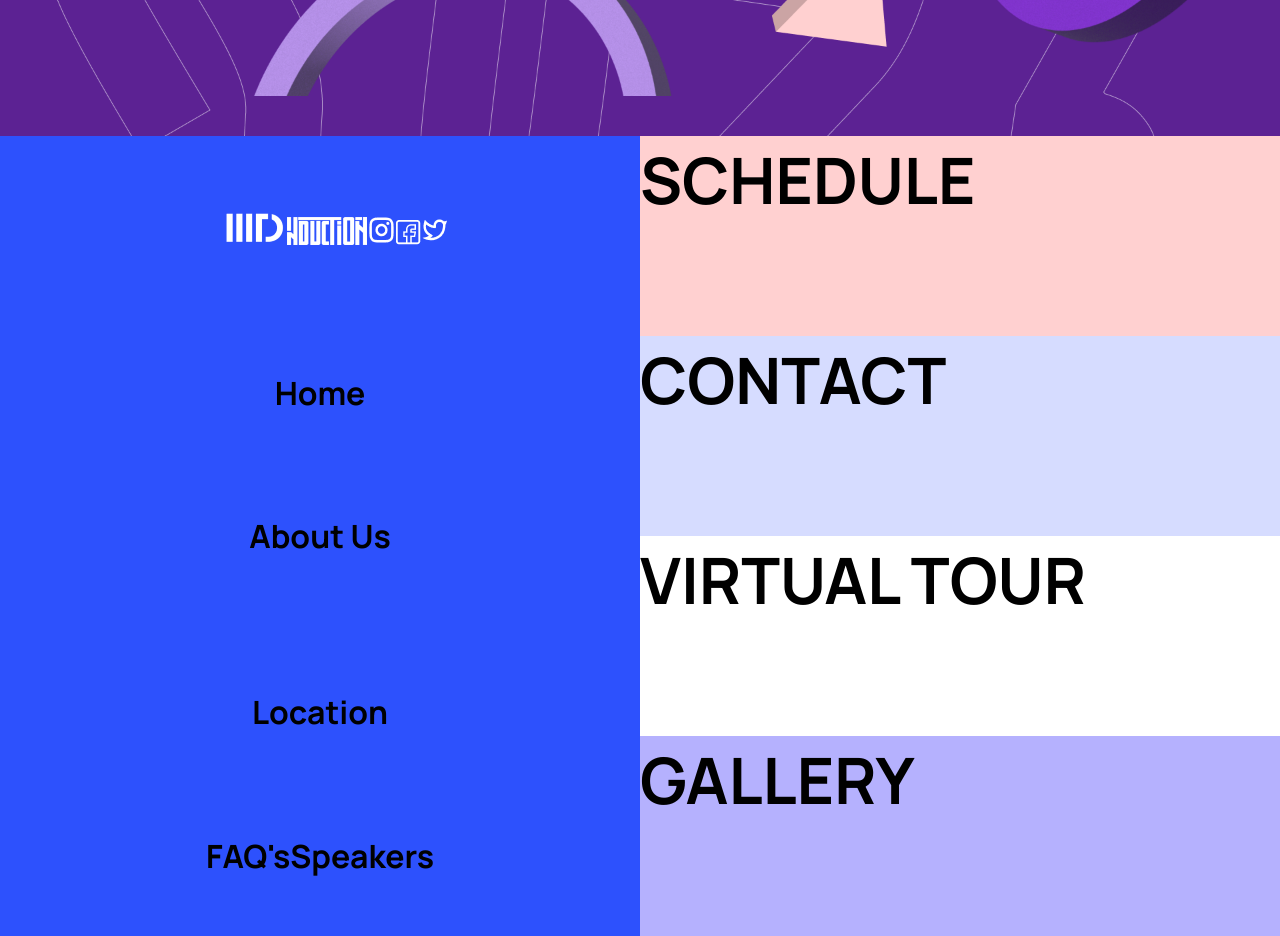
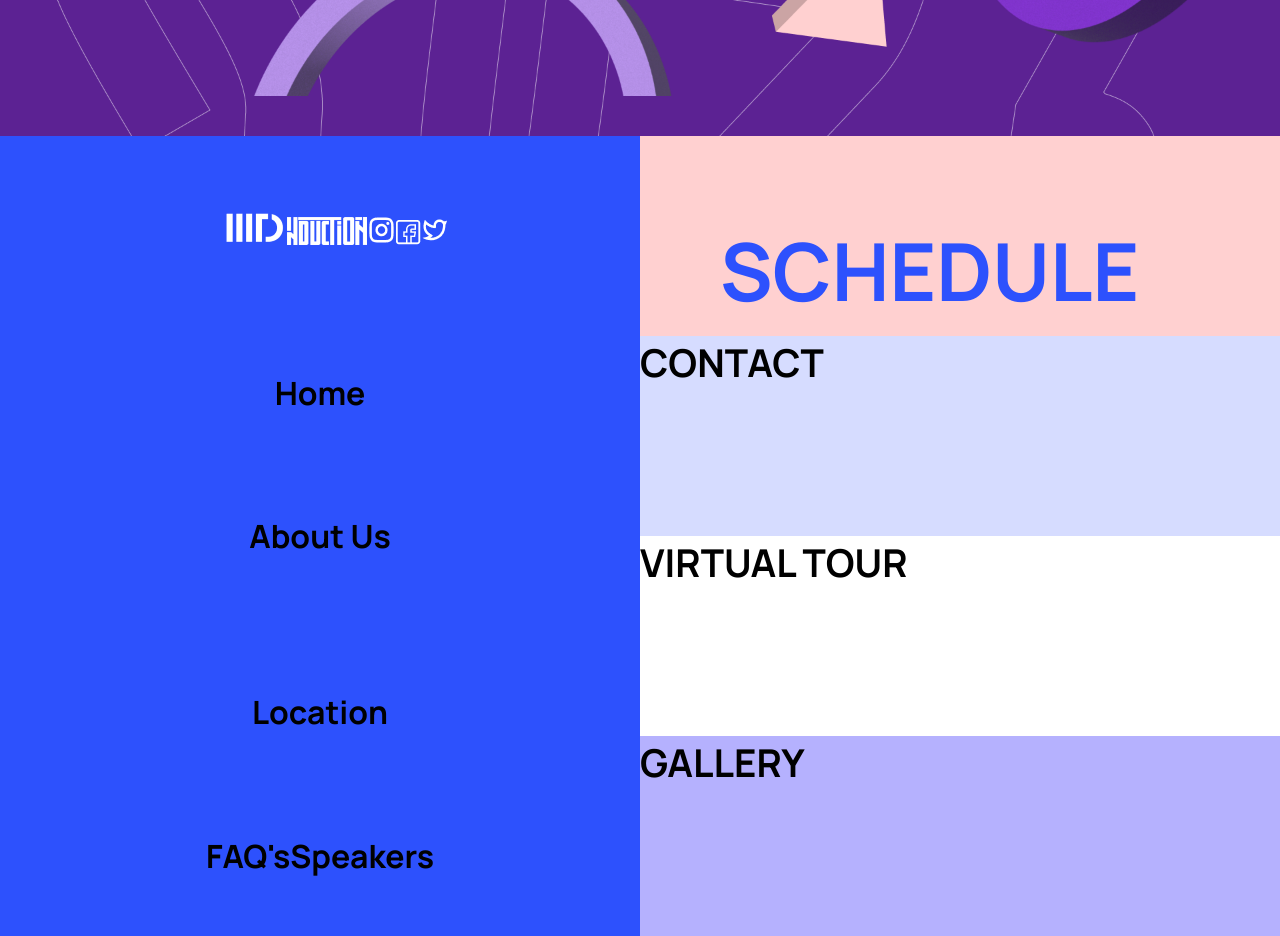
Before and after one commit to divyansh-4/mtech_induction23, a React (Create React App) app: page / in a window 1280 px wide. Shown: the part 720-1656 px from the top of the page. Built offline with nearby package versions, Linux system fonts and the light colour scheme.

Commit message:
fixed the color of the first menu

```diff
--- a/src/components/Menu.css
+++ b/src/components/Menu.css
@@ -62,25 +62,28 @@ body{
     display: grid;
     grid-template-rows: 1fr 1fr 1fr 1fr;
     font-family: "Manrope", sans-serif;
-    font-size: xx-large;
-
+    font-size: larger;
 }
 
 .menu-item2-1{
     display: flex;
     position:relative;
     background: #FFD0D0;
+    text-decoration-color: #5e1a78;
+    font-size: xxx-large;
+}
+.menu-item2-1 .Schedule{
+    display: flex;
+    position: relative;
+    text-decoration-color: #5e1a78;
+    font-size: 5rem;
+    text-align: center;
+    left: 5rem;
+    top: 5rem;
+    color: #2D51FD;
 
 }
 
-.menu-item2-1 .h1{
-    font-size: 2.5rem;
-    font-weight: 180;
-    margin: auto;
-    align-content: center;
-
-
-}
 
 .menu-item2-2{
     display: flex;
--- a/src/components/Menu.jsx
+++ b/src/components/Menu.jsx
@@ -26,7 +26,7 @@ const Menu = () => {
                 </div>
             </div>
             < div className="menu-item2">
-                <div className="menu-item2-1"> <h1> SCHEDULE</h1> </div>
+                <div className="menu-item2-1"> <h1 className={"Schedule"}> SCHEDULE</h1> </div>
                 <div className="menu-item2-2"> <h1> CONTACT </h1> </div>
                 <div className="menu-item2-3"> <h1> VIRTUAL TOUR</h1> </div>
                 <div className="menu-item2-4"> <h1> GALLERY </h1> </div>
```
